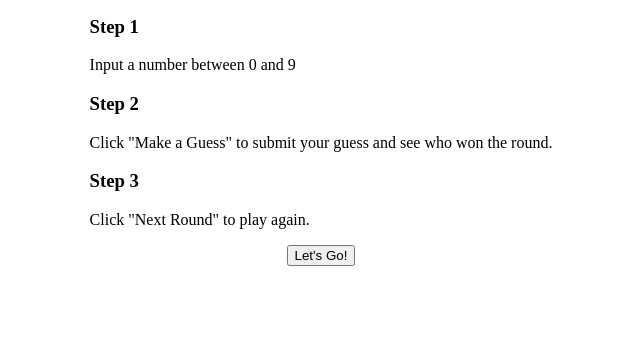
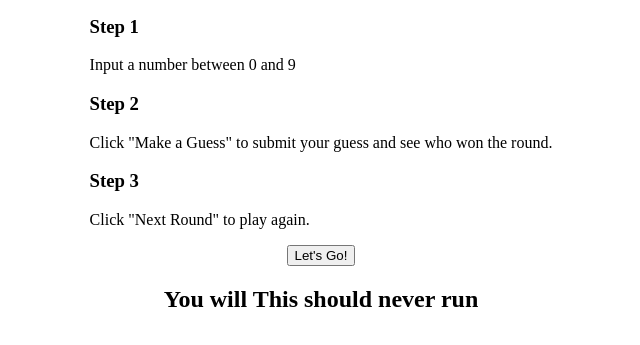
Before and after one commit to Zaxper951/random-Workout-Generator, a plain HTML site: page index.html in a window 1280 px wide. Both pictures are taken after a click on the button "Let's Go!". Shown: the part 91-436 px from the top of the page, without its empty margins (319-959 px from the left). Drawn offline with Linux system fonts and the light colour scheme.

Commit message:
updated code to working generation function

```diff
--- a/index.html
+++ b/index.html
@@ -4,6 +4,7 @@
     <meta charset="UTF-8">
     <meta name="viewport" content="width=device-width, initial-scale=1.0">
     <link rel = "stylesheet" href="./style.css">
+    <script src="./script.js" defer></script>
     <title>Random Workout Generator</title>
 </head>
 <body>
@@ -27,17 +28,13 @@
         </div>
       </div>
 
-      <script src="./script.js"></script>
-
       <div class="button-container">
         <button class="button" onclick = "generate_random_workout()">Let's Go!</button>
-      </div>
+    </div>
 
-      <div class="result">
-        <script>
-          console.log(document.generate_random_workout());
-        </script>
-      </div>
+    <div id="result">
+
+    </div>
     </div>
 </body>
 </html>
--- a/script.js
+++ b/script.js
@@ -26,4 +26,28 @@ const generate_random_workout = () => {
     }
 }
 
-console.log(generate_random_workout());
+
+let letsGo = document.querySelector('button');
+
+function showResult(){
+    let workout = generate_random_workout();
+    let statement = document.createElement('h2');
+    statement.id = 'test';
+    statement.innerHTML = `You will ${workout}`;
+    document.getElementById('result').appendChild(statement);
+}
+
+letsGo.addEventListener('click',showResult);
+
+/*let workout = generate_random_workout;
+let element = document.querySelector('button');
+function turnButtonRed(){
+    element.style.backgroundColor = 'red';
+}
+s
+element.onclick = turnButtonRed;
+
+let statement = document.createElement('h2');
+statement.id = 'result';
+statement.innerHTML = `you will ${workout}`;
+document.getElementById('result').appendChild(statement);*/
```
